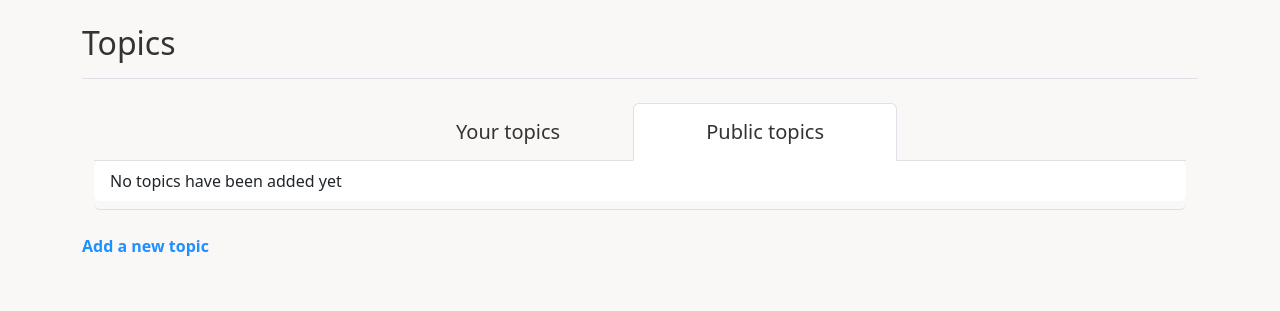
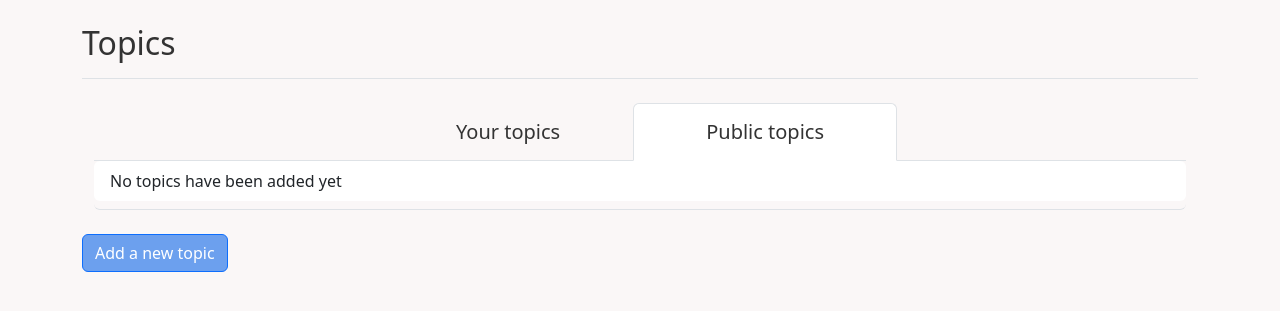
Before and after one commit to Filbog/learning-log, a Django app: page /topics/ in a window 1280 px wide. Shown: the part 58-369 px from the top of the page. Run offline with Django 5.2, Linux system fonts and the light colour scheme; data that the repository does not hold is empty; parts of the project's set-up code (start-up, migrations or seed data) failed here and were passed over.

Commit message:
stylistic changes, minor changes

```diff
--- a/learning_logs/static/learning_logs/css/style.css
+++ b/learning_logs/static/learning_logs/css/style.css
@@ -36,3 +36,12 @@ a{
 .form-label{
     font-size:18px;
 }
+
+
+.btn-primary {
+    background: #6ca0ee;
+}
+
+.btn-success {
+    background-color: #3cab77;
+}
--- a/learning_logs/templates/learning_logs/creation_process.html
+++ b/learning_logs/templates/learning_logs/creation_process.html
@@ -8,9 +8,9 @@
     <br>
 
     <h4>Idea</h4>
-    <p>The idea behind the app comes from Eric Matthews's <strong><i>Python Crash Course</i></strong>, where we start building basic app functionality from scratch. I've expanded upon the existing project, adding more flexibility in the topic creation (making it public - available to all users, or private - available only to the topic's creator). I've also added e-mail sending protocols so that the registration is only complete upon clicking in a confirmation link, and also making Password Reset possible thanks to the email functionality.</p>
+    <p>The idea behind the app comes from Eric Matthews's <strong><i>Python Crash Course</i></strong>, where we start building basic app functionality from scratch. I've expanded upon the existing project, adding more flexibility in the topic creation (making it public - available to all users, or private - available only to the topic's creator). Users can now also add comments to entries in public topics. I've also added e-mail sending protocols so that the registration is only complete upon clicking in a confirmation link, and also making Password Reset possible thanks to the email functionality.</p>
     <h4>Backend</h4>
-    <p>For backend I've used Django which can be overwhelming, but extremely reliable framework for building backend and APIs. I've used both class-based generic views and function-based views. I've also extended forms to for example accomodate for required email during registration, to receive the confirmation link.</p>
+    <p>For backend I've used Django which can be overwhelming, but extremely reliable framework for building backend and APIs. I've used both class-based generic views and function-based views. I've also extended forms to for example accomodate for required email during registration - to receive the confirmation link.</p>
     <h4>Frontend</h4>
     <p>I wanted to keep the app minimalistic and without unnecessary distractions, so Django's templates were a perfect choice. For styling and layout I've used Bootstrap 5. I've also used Django Crispy Forms for form handling.. </p>
     <h4>Devops/Deployment</h4>
--- a/learning_logs/templates/learning_logs/topic.html
+++ b/learning_logs/templates/learning_logs/topic.html
@@ -32,12 +32,14 @@
                 Show/hide comments
             </button>
             <div class="comments-container collapse" id="collapse{{ entry.id }}">
+                {% if user.is_authenticated %}
                 <form method="post" action="{% url 'learning_logs:add_comment' entry.id %}">
                     {% csrf_token %}
                     {{ comment_forms|get_item:entry.id|crispy }}
 
-                    <button class="btn" type="submit">Add comment</button>
+                    <button class="btn btn-primary" type="submit">Add comment</button>
                 </form>
+                {% endif %}
                 {% for comment in entry.comment_set.all %}
                 <p>
                     <span class="fw-bold">{{ comment.author }}</span>
--- a/learning_logs/templates/learning_logs/topics_new.html
+++ b/learning_logs/templates/learning_logs/topics_new.html
@@ -44,6 +44,6 @@
             </div>
         </div>
     </div>
-    <a href="{% url 'learning_logs:new_topic' %}">Add a new topic</a>
+    <a class='btn btn-primary' href="{% url 'learning_logs:new_topic' %}">Add a new topic</a>
 
 {% endblock content %}
```
